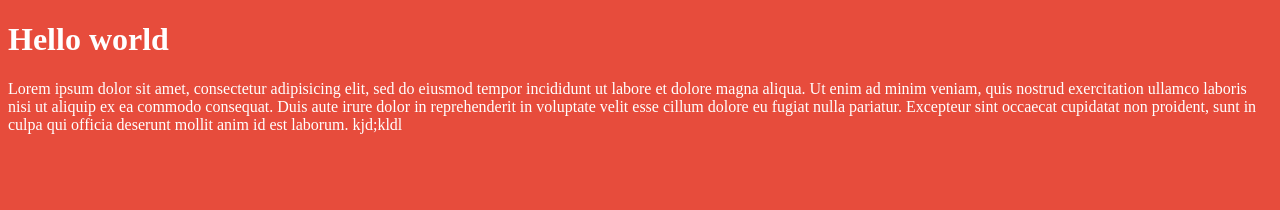
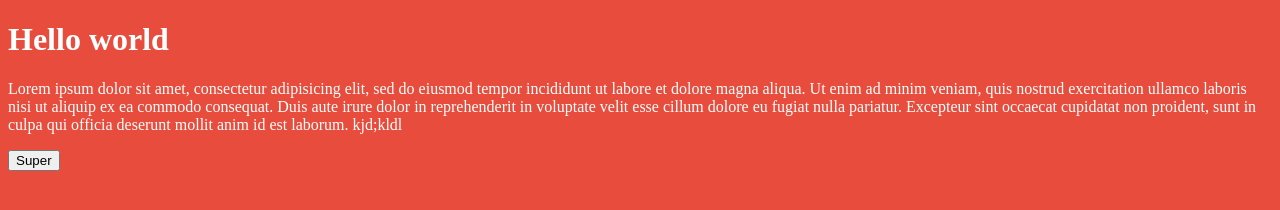
Before and after one commit to lepresk/git-test, a plain HTML site: page index.html in a window 1280 px wide. Drawn offline with Linux system fonts and the light colour scheme.

Commit message:
ajout du bouton

```diff
--- a/index.html
+++ b/index.html
@@ -14,6 +14,7 @@
 		consequat. Duis aute irure dolor in reprehenderit in voluptate velit esse
 		cillum dolore eu fugiat nulla pariatur. Excepteur sint occaecat cupidatat non
 		proident, sunt in culpa qui officia deserunt mollit anim id est laborum.     kjd;kldl</p>
+		<button>Super</button>
 	</div>
 
 	<script type="text/javascript" src="app.js"></script>
```
